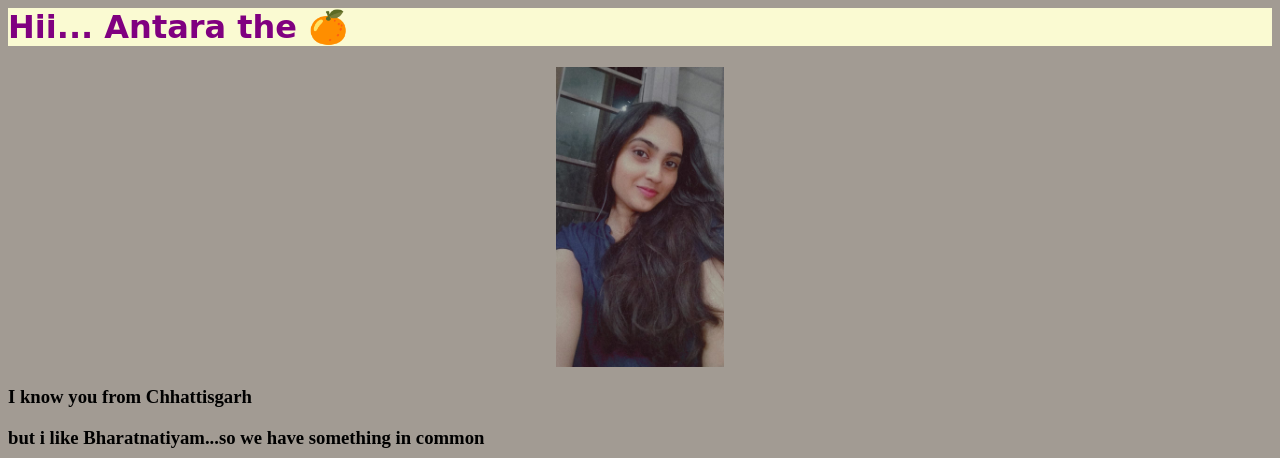
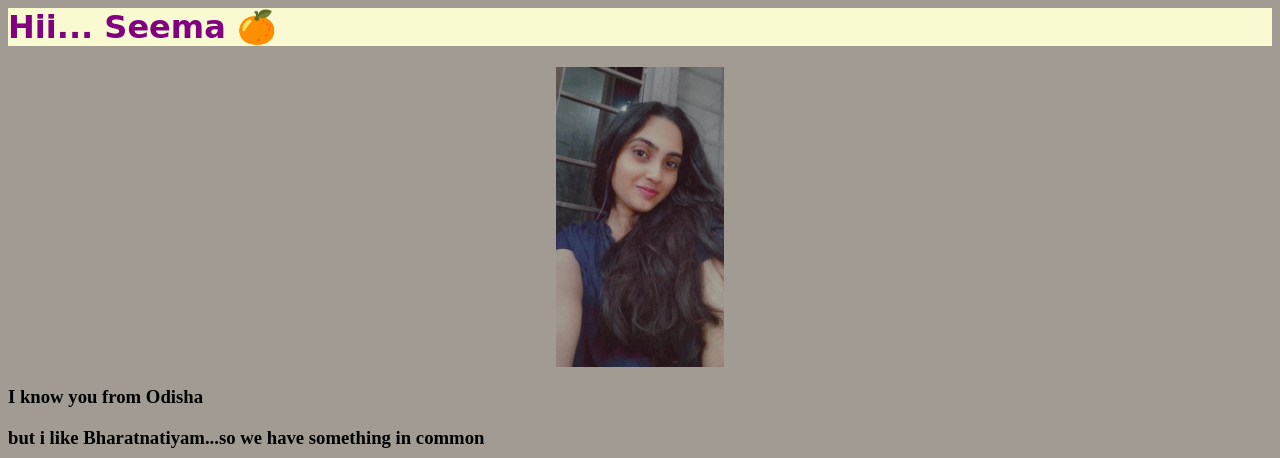
Before and after one commit to gurkiratsingh23/birthday-portfolio, a plain HTML site: page index.html in a window 1280 px wide. Shown: the top 458 px of the page. Drawn offline with Linux system fonts and the light colour scheme.

Commit message:
Update index.html

```diff
--- a/index.html
+++ b/index.html
@@ -1,10 +1,10 @@
 <link rel="stylesheet" href="./style.css" />
 
-<h1>Hii... Antara the 🍊 </h1>
+<h1>Hii... Seema 🍊 </h1>
 
 <img src="IMG-20241007-WA0008.jpg" alt="her  pic" class= center height="300"/>
 
-<h3>I know you from Chhattisgarh</h3>
+<h3>I know you from Odisha</h3>
 
 <h3>but i like Bharatnatiyam...so we have something in common</h3>
 <img src="https://raw.githubusercontent.com/appbrewery/webdev/main/birthday-cake3.4.jpeg" alt="cake" height="100 "/>
```
